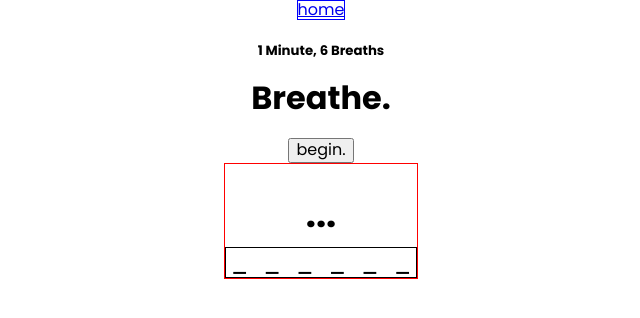
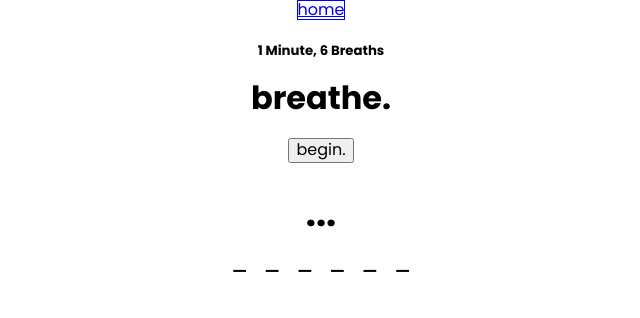
Before and after one commit to kiefer-dev/345-breathing, a plain HTML site: page 1min6.html in a window 1280 px wide. Shown: the whole page, without its empty margins (319-959 px from the left). Drawn offline with Linux system fonts and the light colour scheme.

Commit message:
updated styling for each page

```diff
--- a/1min6.html
+++ b/1min6.html
@@ -6,7 +6,7 @@
 		<meta name="keywords" content="one, two, three">
 		<meta name="viewport" content="width=device-width, initial-scale=1">
 
-		<title>Blank Template</title>
+		<title>1 minute, 6 breaths</title>
 
 		<!-- external CSS link -->
 		<link rel="preconnect" href="https://fonts.googleapis.com">
@@ -22,7 +22,7 @@
 
 		<section class="titleArea">
 			<h5>1 Minute, 6 Breaths</h5>
-			<h1>Breathe.</h1>
+			<h1>breathe.</h1>
 		</section>
 
 		<section class="buttonArea">
--- a/css/style.css
+++ b/css/style.css
@@ -1,3 +1,4 @@
+@import url(fontawesome-all.min.css);
 /* Box Model Hack */
 * {
      box-sizing: border-box;
@@ -73,7 +74,7 @@ section.timerAndInstructionsArea {
      display: flex;
      flex-flow: column wrap;
      align-items: center;
-     border: 1px solid red;
+     /* border: 1px solid red; */
 }
 h2#instructionDisplayArea {
      font-size: 36px;
@@ -82,7 +83,7 @@ h2#instructionDisplayArea {
 section.timerDivs {
      display: flex;
      flex-flow: column nowrap;
-     border: 1px solid black;
+     /* border: 1px solid black; */
 }
 div.timerDisplayArea {
      display: flex;
```
Also changed, not shown: 345breath.html (+2 -2 lines), boxbreath.html (+2 -2 lines), index.html (+2 -2 lines).
